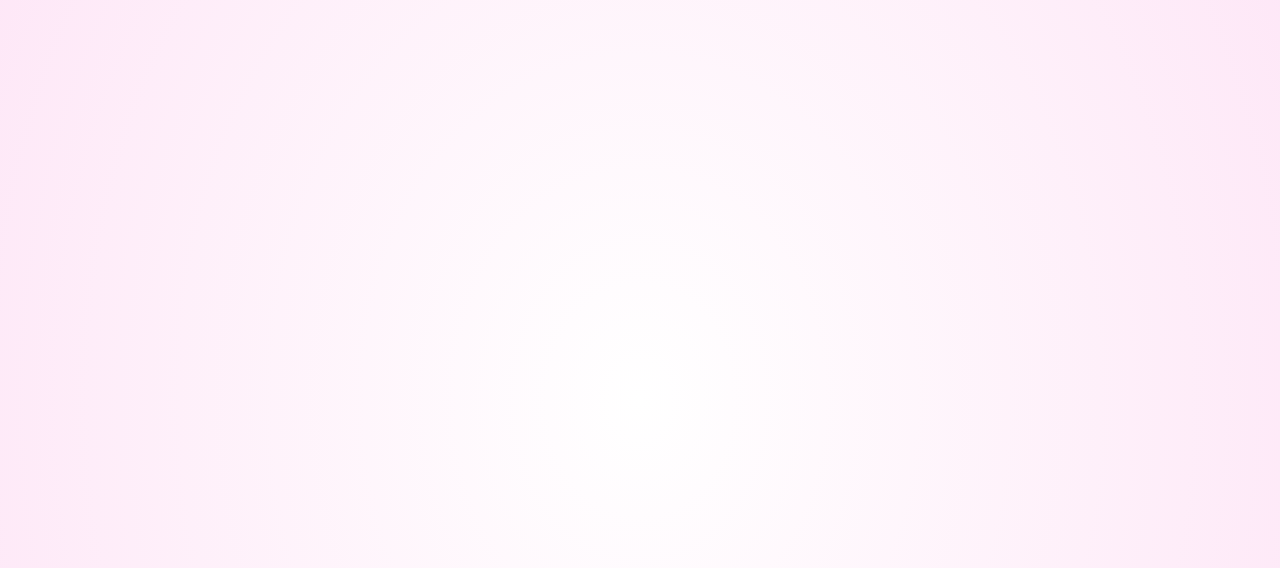
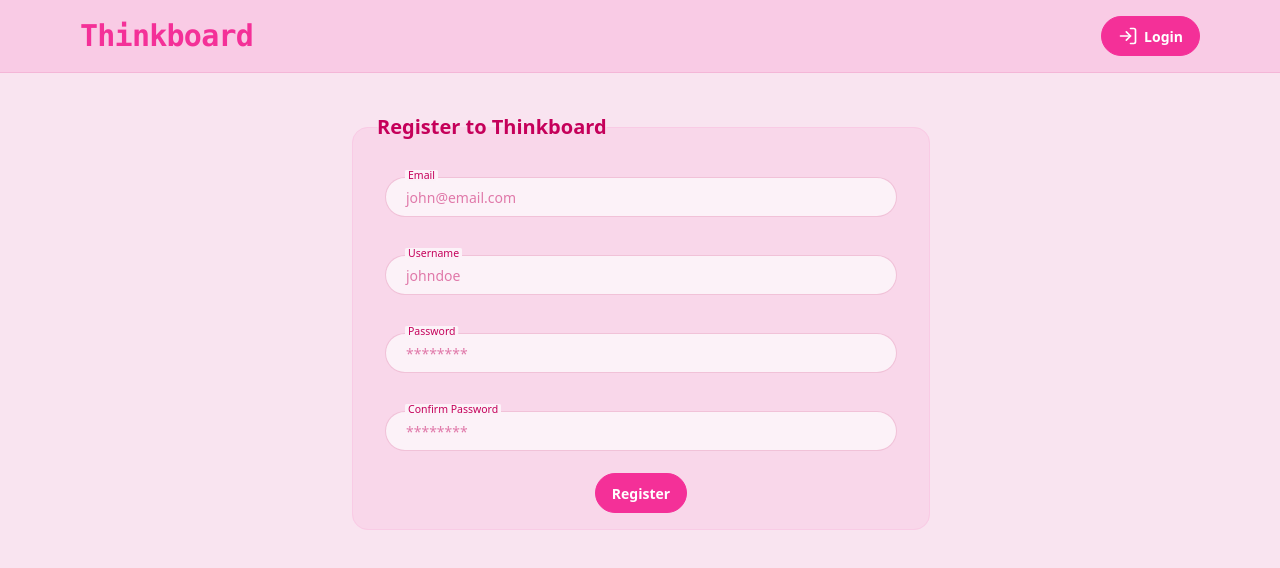
Before and after one commit to RiyaMehta16/thinkboard, a React (Vite) app in the folder frontend/: page /register in a window 1280 px wide. Before the commit this address had no page. Shown: the top 568 px of the page. Built offline with nearby package versions, Linux system fonts and the light colour scheme.

Commit message:
created login and home page and set up its routes

```diff
--- a/frontend/src/App.jsx
+++ b/frontend/src/App.jsx
@@ -3,6 +3,8 @@
 import HomePage from "./pages/HomePage";
 import CreatePage from "./pages/CreatePage";
 import NoteDetailPage from "./pages/NoteDetailPage";
+import LoginPage from "./pages/LoginPage";
+import RegisterPage from "./pages/RegisterPage";
 
 const App = () => {
   return (
@@ -17,7 +19,11 @@
       <div class="absolute top-0 z-[-2] h-screen w-screen rotate-180 transform bg-white bg-[radial-gradient(60%_120%_at_50%_50%,hsla(0,0%,100%,0)_0,rgba(252,205,238,.5)_100%)]"></div>
 
       <Routes>
-        <Route path="/" element={<HomePage />} />
+        <Route path="/" element={<LoginPage />} />
+        <Route path="/login" element={<LoginPage />} />
+        <Route path="/register" element={<RegisterPage />} />
+        <Route path="/home" element={<HomePage />} />
+
         <Route path="/create" element={<CreatePage />} />
         <Route path="/note/:id" element={<NoteDetailPage />} />
       </Routes>
--- a/frontend/src/components/Navbar.jsx
+++ b/frontend/src/components/Navbar.jsx
@@ -1,7 +1,7 @@
 import React from "react";
 import { Link } from "react-router";
-import { Plus } from "lucide-react";
-const Navbar = () => {
+import { ArrowUpRight, LogIn, Plus } from "lucide-react";
+const Navbar = ({ link, linkName }) => {
   return (
     <header className="bg-base-300 border-b border-base-content/10">
       <div className="mx-auto max-w-6xl  p-4">
@@ -10,9 +10,16 @@
             Thinkboard
           </h1>
           <div className="flex items-center gap-4">
-            <Link to={"/create"} className="btn btn-primary">
-              <Plus className="size-5" />
-              <span>New Note</span>
+            <Link to={`/${link}`} className="btn btn-primary">
+              {link === "create" ? (
+                <Plus className="size-5" />
+              ) : link === "login" ? (
+                <LogIn className="size-5" />
+              ) : (
+                <ArrowUpRight className="size-5" />
+              )}
+
+              <span>{linkName}</span>
             </Link>
           </div>
         </div>
--- a/frontend/src/pages/HomePage.jsx
+++ b/frontend/src/pages/HomePage.jsx
@@ -33,7 +33,7 @@
   }, []);
   return (
     <div className="min-h-screen">
-      <Navbar />
+      <Navbar link="" linkName="New Note" icon="Plus" />
       {isRateLimited && <RateLimitedUI />}
       <div className="max-w-7xl mx-auto p-4 mt-6">
         {loading && (
--- /dev/null
+++ b/frontend/src/pages/LoginPage.jsx
@@ -0,0 +1,70 @@
+import React, { useState } from "react";
+import Navbar from "../components/Navbar";
+import handleLoginUser from "../api/handleLoginUser";
+import { useNavigate } from "react-router";
+const LoginPage = () => {
+  const navigate = useNavigate();
+  const [email, setEmail] = useState("");
+  const [password, setPassword] = useState("");
+  const [loading, setLoading] = useState(false);
+  const handleLogin = async (e) => {
+    e.preventDefault();
+    setLoading(true);
+    await handleLoginUser({ email, password, setLoading, navigate });
+    setEmail("");
+    setPassword("");
+  };
+  return (
+    <div>
+      <Navbar link="register" linkName="Register" />
+      <div className="min-h-screen bg-base-200">
+        <div className="container mx-auto px-4 py-8">
+          <div className="max-w-xl mx-auto">
+            <form onSubmit={(e) => handleLogin(e)}>
+              <fieldset className="fieldset bg-base-300/50 border-base-300 rounded-box border p-4">
+                <legend className="fieldset-legend ml-2 text-xl">
+                  Login to Thinkboard
+                </legend>
+                <div className="form-control m-4 ">
+                  <label className="floating-label min-w-fit ml-2">
+                    <span className="label-text">Email</span>
+                  </label>
+                  <input
+                    type="text"
+                    placeholder="john@email.com"
+                    className="input w-lg placeholder:pl-2 "
+                    value={email}
+                    onChange={(e) => setEmail(e.target.value)}
+                  />
+                </div>
+                <div className="form-control m-4 ">
+                  <label className="floating-label min-w-fit ml-2">
+                    <span className="label-text">Password</span>
+                  </label>
+                  <input
+                    type="password"
+                    placeholder="********"
+                    className="input w-lg placeholder:pl-2 "
+                    value={password}
+                    onChange={(e) => setPassword(e.target.value)}
+                  />
+                </div>
+                <div className="card-actions justify-center">
+                  <button
+                    className="btn btn-primary"
+                    type="submit"
+                    disabled={loading}
+                  >
+                    {loading ? "Logging In..." : "Login"}
+                  </button>
+                </div>
+              </fieldset>
+            </form>
+          </div>
+        </div>
+      </div>
+    </div>
+  );
+};
+
+export default LoginPage;
--- /dev/null
+++ b/frontend/src/pages/RegisterPage.jsx
@@ -0,0 +1,104 @@
+import React, { useState } from "react";
+import Navbar from "../components/Navbar";
+import handleRegisterUser from "../api/handleRegisterUser";
+import { useNavigate } from "react-router";
+const RegisterPage = () => {
+  const navigate = useNavigate();
+  const [email, setEmail] = useState("");
+  const [username, setUsername] = useState("");
+  const [password, setPassword] = useState("");
+  const [confirmPassword, setConfirmPassword] = useState("");
+  const [loading, setLoading] = useState(false);
+  const handleRegister = async (e) => {
+    e.preventDefault();
+    setLoading(true);
+    await handleRegisterUser({
+      email,
+      password,
+      username,
+      setLoading,
+      navigate,
+    });
+    setEmail("");
+    setUsername("");
+    setPassword("");
+    setConfirmPassword("");
+  };
+  return (
+    <div>
+      <Navbar link="login" linkName="Login" />
+      <div className="min-h-screen bg-base-200">
+        <div className="container mx-auto px-4 py-8">
+          <div className="max-w-xl mx-auto">
+            <form onSubmit={(e) => handleRegister(e)}>
+              <fieldset className="fieldset bg-base-300/50 border-base-300 rounded-box border p-4">
+                <legend className="fieldset-legend ml-2 text-xl">
+                  Register to Thinkboard
+                </legend>
+                <div className="form-control m-4 ">
+                  <label className="floating-label min-w-fit ml-2">
+                    <span className="label-text">Email</span>
+                  </label>
+                  <input
+                    type="text"
+                    placeholder="john@email.com"
+                    className="input w-lg placeholder:pl-2 "
+                    value={email}
+                    onChange={(e) => setEmail(e.target.value)}
+                  />
+                </div>
+                <div className="form-control m-4 ">
+                  <label className="floating-label min-w-fit ml-2">
+                    <span className="label-text">Username</span>
+                  </label>
+                  <input
+                    type="text"
+                    placeholder="johndoe"
+                    className="input w-lg placeholder:pl-2 "
+                    value={username}
+                    onChange={(e) => setUsername(e.target.value)}
+                  />
+                </div>
+                <div className="form-control m-4 ">
+                  <label className="floating-label min-w-fit ml-2">
+                    <span className="label-text">Password</span>
+                  </label>
+                  <input
+                    type="password"
+                    placeholder="********"
+                    className="input w-lg placeholder:pl-2 "
+                    value={password}
+                    onChange={(e) => setPassword(e.target.value)}
+                  />
+                </div>
+                <div className="form-control m-4 ">
+                  <label className="floating-label min-w-fit ml-2">
+                    <span className="label-text">Confirm Password</span>
+                  </label>
+                  <input
+                    type="password"
+                    placeholder="********"
+                    className="input w-lg placeholder:pl-2 "
+                    value={confirmPassword}
+                    onChange={(e) => setConfirmPassword(e.target.value)}
+                  />
+                </div>
+                <div className="card-actions justify-center">
+                  <button
+                    className="btn btn-primary"
+                    type="submit"
+                    disabled={loading}
+                  >
+                    {loading ? "Registering..." : "Register"}
+                  </button>
+                </div>
+              </fieldset>
+            </form>
+          </div>
+        </div>
+      </div>
+    </div>
+  );
+};
+
+export default RegisterPage;
```
